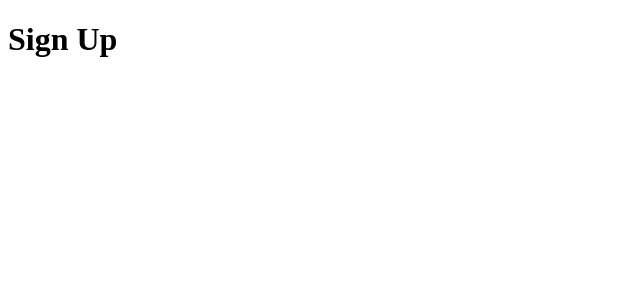
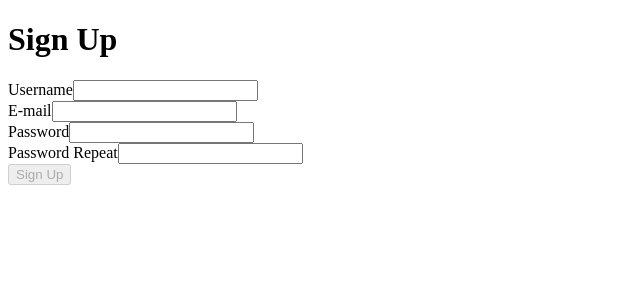
Before and after one commit to diogopaschoal/learning-udemy-vue-with-tdd, a Vue app: page / in a window 1280 px wide. Shown: the top 300 px of the page, without its empty margins (0-640 px from the left). Built offline with nearby package versions, Linux system fonts and the light colour scheme.

Commit message:
Section 2 - Sign Up Form

```diff
--- a/package.json
+++ b/package.json
@@ -25,6 +25,7 @@
     "@testing-library/user-event": "^14.5.2",
     "@testing-library/vue": "^8.1.0",
     "@vitejs/plugin-vue": "^5.0.5",
+    "@vitest/coverage-v8": "^1.6.0",
     "@vue/eslint-config-prettier": "^9.0.0",
     "@vue/test-utils": "^2.4.6",
     "eslint": "^8.57.0",
--- a/src/views/sign-up/SignUp.vue
+++ b/src/views/sign-up/SignUp.vue
@@ -1,3 +1,21 @@
 <template>
   <h1>Sign Up</h1>
+  <div>
+    <label for="username">Username</label>
+    <input id="username" />
+  </div>
+  <div><label for="email">E-mail</label>
+    <input id="email" />
+  </div>
+  <div>
+    <label for="password">Password</label>
+    <input id="password" type="password" />
+  </div>
+  <div>
+    <label for="passwordRepeat">Password Repeat</label>
+    <input id="passwordRepeat" type="password" />
+  </div>
+  <div>
+    <button disabled>Sign Up</button>
+  </div>
 </template>
```
Also changed, not shown: 2 other files (tests, documents, lock files or other folders).
